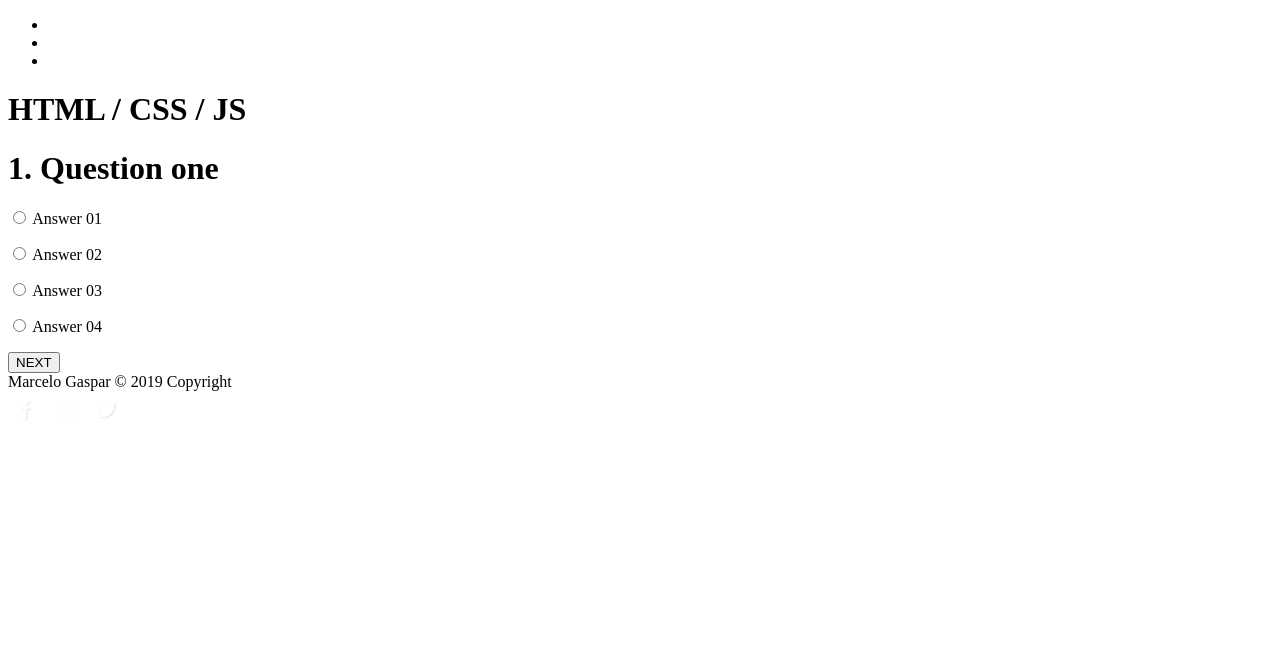
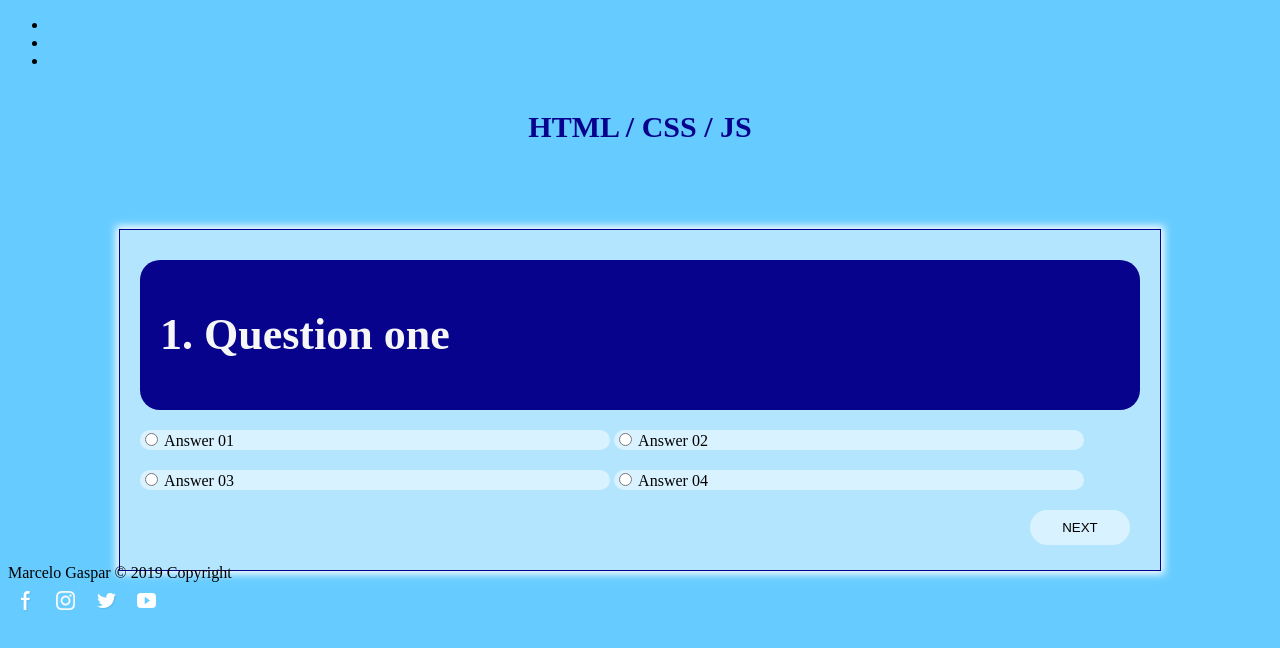
Before and after one commit to Mpgaspar/Quiz_Web, a plain HTML site: page form_radio.html in a window 1280 px wide. Drawn offline with Linux system fonts and the light colour scheme.

Commit message:
Test basic css to form

```diff
--- /dev/null
+++ b/css/quiz.css
@@ -0,0 +1,75 @@
+body {
+    background-color:#6cf;
+}
+
+.footer {
+    position: absolute;
+    margin-top: 400px;
+}
+.container {
+    height: 300px;
+    width: 1000px;
+    position: absolute;
+    top: 50%;
+    left: 50%;
+    transform: translateX(-50%) translateY(-50%);
+    background-color: rgba(255, 255, 255, 0.5);
+    padding: 20px;
+    border: 1px solid #00038C;
+    box-shadow: 0 0 8px 3px #fff;
+}
+
+.title {
+    padding-top: 20px;
+    text-align: center;
+    font-size: 30px;
+    text-transform: uppercase;
+    color: #08038C;
+}
+
+.question {
+    padding: 20px;
+    font-size: 22px;
+    background-color: #08038C;
+    border-radius: 20px;
+    margin: 10px 0 10px 0;
+    color: #f6f6f6;
+}
+
+.option {
+    width: 470px;
+    display: inline-block;
+    padding: 10px 0 10px 0 15px;
+    vertical-align: middle;
+    background: rgba(255, 255, 255, 0.5);
+    margin: 10px 0 10px 0;
+    color: #000000;
+    border-radius: 20px;
+}
+
+.option:hover {
+    background: #08038C;
+    color: #f6f6f6;
+}
+
+.next-btn {
+    border: none;
+    outline: none;
+    background: rgba(255, 255, 255, 0.5);
+    width: 100px;
+    height: 35px;
+    border-radius: 20px;
+    cursor: pointer;
+    float: right;
+    margin: 10px;
+}
+
+.next-btn:hover {
+   background: #08038C;
+   color: #f6f6f6;
+}
+
+.option input:checked .option{
+    background: #08038c;
+    color: #000;
+}
--- a/form_radio.html
+++ b/form_radio.html
@@ -5,6 +5,9 @@
     <meta name="viewport" content="width=device-width, initial-scale=1.0">
     <meta http-equiv="X-UA-Compatible" content="ie=edge">
     <title>Web Quiz</title>
+    <link rel="stylesheet" href="css/quiz.css">
+    <script src="question.js"></script>
+    <script src="quiz-script.js"></script>
 </head>
 <header>
     <nav>
@@ -16,34 +19,24 @@
     </nav>
 </header>
 <body>
-    <h1>HTML / CSS / JS</h1>
+    <h1 class="title">HTML / CSS / JS</h1>
+       <div class="container">
 
-        <form name="myForm" id="cForm" class="forms">
-            <h1>1. Question one</h1>
+            <div id="question" class="question"><h1>1. Question one</h1></div>
 
-            <p><input type="radio" name="tAnswer" id="cAnswer01"/>
-            <label for="cAnswer01">Answer 01 </label>
-            </p>
+            <label class="option" for="inp01"><input type="radio" id="inp01" name="option" value="1"/><spam id="opt1"> Answer 01</spam></label>
+            <label class="option" for="inp02"><input type="radio" id="inp02" name="option" value="2"/><spam id="opt2"> Answer 02</spam></label>
+            <label class="option" for="inp03"><input type="radio" id="inp03" name="option" value="3"/><spam id="opt3"> Answer 03</spam></label>
+            <label class="option" for="inp04"><input type="radio" id="inp04" name="option" value="4"/><spam id="opt4"> Answer 04</spam></label>
 
-            <p><input type="radio" name="tAnswer" id="cAnswer02"/>
-            <label for="cAnswer02">Answer 02 </label>
-            </p>
+            <a href="form_checkbox.html"><button type="button" class="next-btn" onclick="saveuser()">NEXT</button></a>
+        </div>
+        <div id="result" style="display:none;"></div>
 
-            <p><input type="radio" name="tAnswer" id="cAnswer03"/>
-            <label for="cAnswer03">Answer 03 </label>
-            </p>
-
-            <p><input type="radio" name="tAnswer" id="cAnswer04"/>
-            <label for="cAnswer04">Answer 04 </label>
-            </p>
-
-            <input type="submit" value="NEXT" class="submit-button"></submit>
-        </form>
-
- <footer class="page-footer footer-copyright black">
-        <div class="container row">
+   <footer class="footer">
+        <div>
         Marcelo Gaspar © 2019 Copyright
-        <div class="right-align">
+        <div class="footer-links">
             <a href="#!"><img src="assets/facebook.png" alt="icon_facebook"></a>
             <a href="#!"><img src="assets/instagram.png" alt="icon_insta"></a>
             <a href="#!"><img src="assets/twitter.png" alt="icon_twitter"></a>
```
Also changed, not shown: form_checkbox.html (+1 -1 lines), index.html (+1 -1 lines), ranking.html (+10 -2 lines), users.js (+1 -11 lines), question.js (added), quiz-script.js (added).
